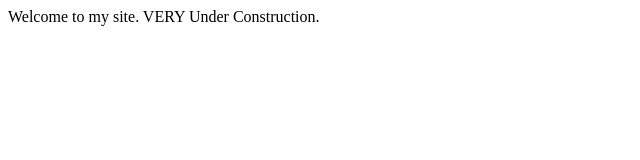
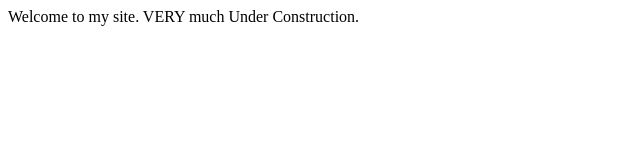
Before and after one commit to DarrenHooper/DarrenHooper.github.io, a plain HTML site: page index.html in a window 1280 px wide. Shown: the full height of the page, 0-640 px from the left. Drawn offline with Linux system fonts and the light colour scheme.

Commit message:
Initial Test Checkin

```diff
--- a/index.html
+++ b/index.html
@@ -5,6 +5,6 @@
     <title></title>
 </head>
 <body>
-    Welcome to my site. VERY Under Construction.
+    Welcome to my site. VERY much Under Construction.
 </body>
 </html>
```
